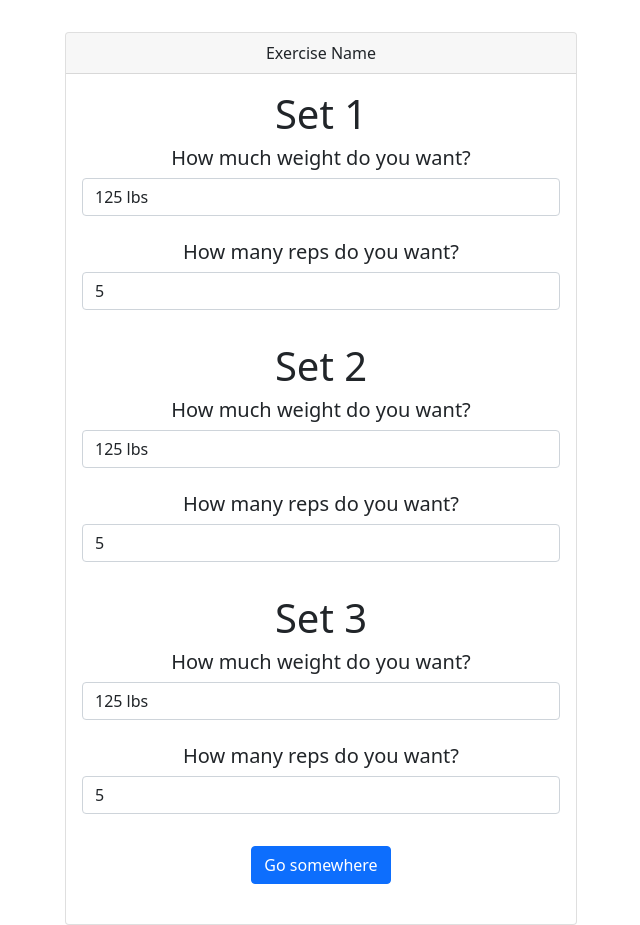
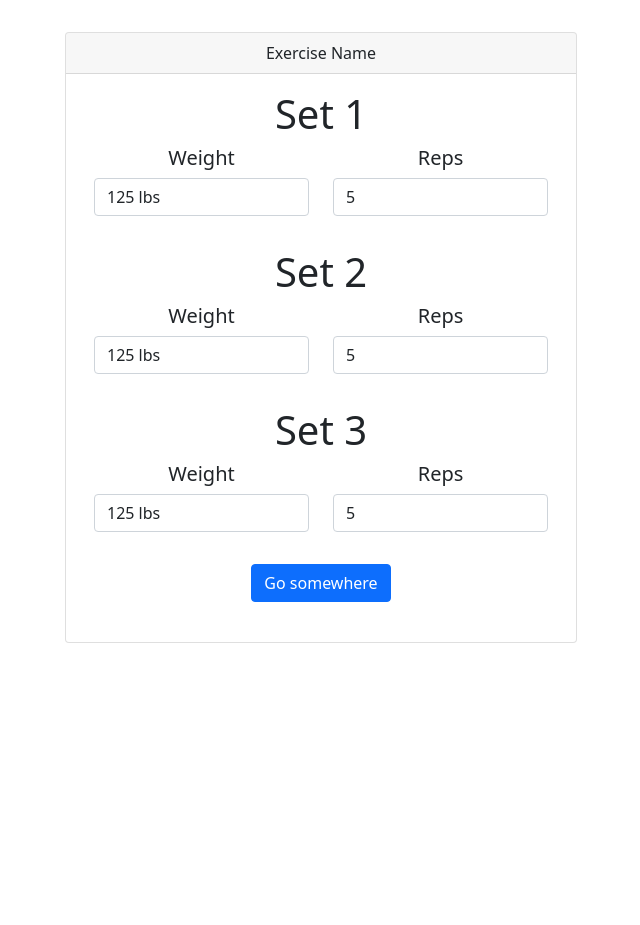
Before and after one commit to etreadway/workout-app, a React (Create React App) app: page / in a window 1280 px wide. Shown: the whole page, without its empty margins (319-959 px from the left). After the commit the page ends 800 px from the top, so only its background shows below. Built offline with nearby package versions, Linux system fonts and the light colour scheme.

Commit message:
rows and cols for weight and reps of each set

```diff
--- a/src/components/workout-section-page/WorkoutList.jsx
+++ b/src/components/workout-section-page/WorkoutList.jsx
@@ -1,6 +1,6 @@
 import React from "react";
 import 'bootstrap/dist/css/bootstrap.min.css';
-import { Card, Button, Form } from 'react-bootstrap';
+import { Card, Button, Form, Container, Row, Col } from 'react-bootstrap';
 import './Workoutpage.CSS';
 
 function WorkoutList() {
@@ -12,11 +12,19 @@ function WorkoutList() {
   <Card.Header> Exercise Name </Card.Header>
   <Card.Body>
 
+
+
 <h1> Set 1 </h1>
     <Card.Title>
     <Form>
+
+    <Container>
+  <Row>
+    <Col>
+
+
   <Form.Group controlId="exampleForm.ControlSelect1">
-    <Form.Label>How much weight do you want?</Form.Label>
+    <Form.Label>Weight</Form.Label>
     <Form.Control as="select">
       <option>125 lbs</option>
       <option>125 lbs</option>
@@ -27,9 +35,11 @@ function WorkoutList() {
 
     </Form.Control>
   </Form.Group>
+  </Col>
 <br/>
+<Col>
   <Form.Group controlId="exampleForm.ControlSelect1">
-    <Form.Label>How many reps do you want?</Form.Label>
+    <Form.Label>Reps</Form.Label>
     <Form.Control as="select">
       <option>5</option>
       <option>4</option>
@@ -40,14 +50,24 @@ function WorkoutList() {
 
     </Form.Control>
   </Form.Group>
+  </Col>
+  </Row>
+</Container>
+
 </Form>
 </Card.Title>
 <br/>
 <h1> Set 2 </h1>
-    <Card.Title>
+<Card.Title>
     <Form>
+
+    <Container>
+  <Row>
+    <Col>
+
+
   <Form.Group controlId="exampleForm.ControlSelect1">
-    <Form.Label>How much weight do you want?</Form.Label>
+    <Form.Label>Weight</Form.Label>
     <Form.Control as="select">
       <option>125 lbs</option>
       <option>125 lbs</option>
@@ -58,9 +78,11 @@ function WorkoutList() {
 
     </Form.Control>
   </Form.Group>
+  </Col>
 <br/>
+<Col>
   <Form.Group controlId="exampleForm.ControlSelect1">
-    <Form.Label>How many reps do you want?</Form.Label>
+    <Form.Label>Reps</Form.Label>
     <Form.Control as="select">
       <option>5</option>
       <option>4</option>
@@ -71,14 +93,24 @@ function WorkoutList() {
 
     </Form.Control>
   </Form.Group>
+  </Col>
+  </Row>
+</Container>
+
 </Form>
 </Card.Title>
 <br/>
 <h1> Set 3 </h1>
-    <Card.Title>
+<Card.Title>
     <Form>
+
+    <Container>
+  <Row>
+    <Col>
+
+
   <Form.Group controlId="exampleForm.ControlSelect1">
-    <Form.Label>How much weight do you want?</Form.Label>
+    <Form.Label>Weight</Form.Label>
     <Form.Control as="select">
       <option>125 lbs</option>
       <option>125 lbs</option>
@@ -89,9 +121,11 @@ function WorkoutList() {
 
     </Form.Control>
   </Form.Group>
+  </Col>
 <br/>
+<Col>
   <Form.Group controlId="exampleForm.ControlSelect1">
-    <Form.Label>How many reps do you want?</Form.Label>
+    <Form.Label>Reps</Form.Label>
     <Form.Control as="select">
       <option>5</option>
       <option>4</option>
@@ -102,6 +136,10 @@ function WorkoutList() {
 
     </Form.Control>
   </Form.Group>
+  </Col>
+  </Row>
+</Container>
+
 </Form>
 </Card.Title>
 <br/>
```
